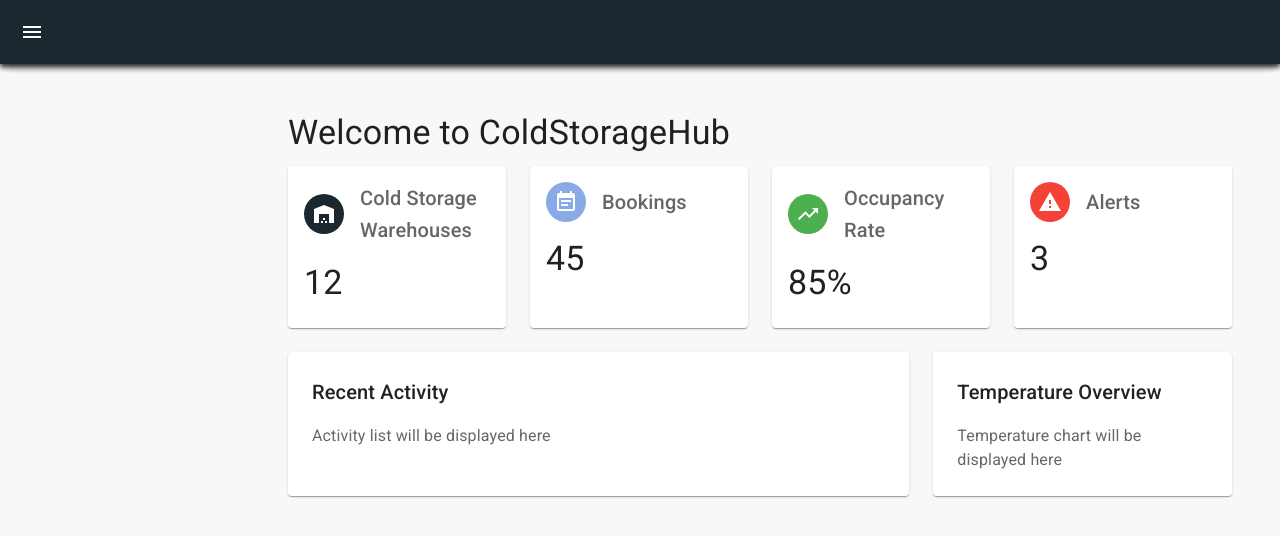
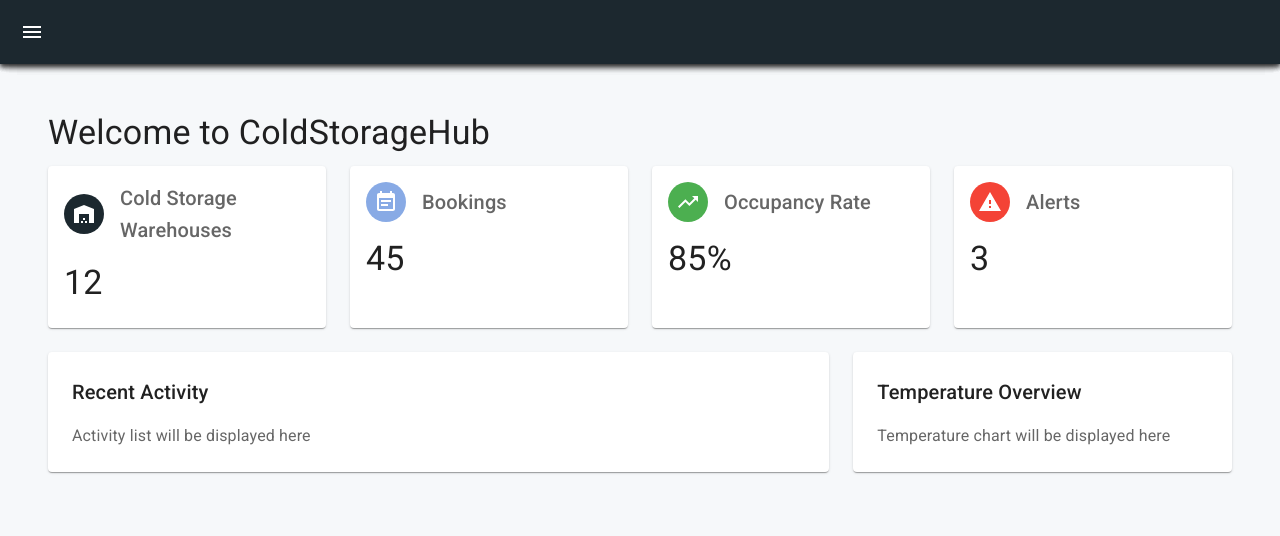
Before and after one commit to AlduinoCalderon/ColdConnect, a React (Create React App) app: page / in a window 1280 px wide. Shown: the top 536 px of the page. Built offline with nearby package versions, Linux system fonts and the light colour scheme.

Commit message:
No more empty space for the left sidebar

```diff
--- a/src/components/layout/Layout.tsx
+++ b/src/components/layout/Layout.tsx
@@ -18,7 +18,7 @@ const MainContent = styled(Box)(({ theme }) => ({
   flexGrow: 1,
   padding: theme.spacing(3),
   marginTop: 64, // Height of the navbar
-  marginLeft: 240, // Width of the sidebar
+  marginLeft: 0, // Width of the sidebar
   [theme.breakpoints.down('sm')]: {
     marginLeft: 0,
   },
--- a/src/components/layout/Navbar.tsx
+++ b/src/components/layout/Navbar.tsx
@@ -7,6 +7,7 @@ import {
   Box,
   useTheme,
   useMediaQuery,
+  Tooltip,
 } from '@mui/material';
 import {
   Menu as MenuIcon,
@@ -18,11 +19,12 @@ import { useTranslation } from 'react-i18next';
 import { useDispatch, useSelector } from 'react-redux';
 import { RootState } from '../../store/store';
 import { toggleTheme } from '../../store/slices/themeSlice';
+import i18n from '../../i18n/i18n';
 
 const Navbar: React.FC = () => {
   const theme = useTheme();
   const isMobile = useMediaQuery(theme.breakpoints.down('sm'));
-  const { t } = useTranslation();
+  const { t, i18n: i18nInstance } = useTranslation();
   const dispatch = useDispatch();
   const themeMode = useSelector((state: RootState) => state.theme.mode);
 
@@ -31,10 +33,8 @@ const Navbar: React.FC = () => {
   };
 
   const handleLanguageChange = () => {
-    // Implement language change logic here
-    // For example, you can toggle between 'en' and 'es'
-    // const newLang = i18n.language === 'en' ? 'es' : 'en';
-    // i18n.changeLanguage(newLang);
+    const newLang = i18nInstance.language === 'en' ? 'es' : 'en';
+    i18nInstance.changeLanguage(newLang);
   };
 
   return (
@@ -56,21 +56,23 @@ const Navbar: React.FC = () => {
         </Typography>
 
         <Box sx={{ display: 'flex', alignItems: 'center', gap: 2 }}>
+          <Tooltip title={themeMode === 'light' ? t('settings.darkMode') : t('settings.lightMode')}>
             <IconButton
               color="inherit"
               onClick={handleThemeToggle}
-            title={themeMode === 'light' ? t('settings.darkMode') : t('settings.lightMode')}
             >
               {themeMode === 'light' ? <DarkModeIcon /> : <LightModeIcon />}
             </IconButton>
+          </Tooltip>
 
+          <Tooltip title={`${t('settings.language')} (${i18nInstance.language.toUpperCase()})`}>
             <IconButton
               color="inherit"
               onClick={handleLanguageChange}
-            title={t('settings.language')}
             >
               <LanguageIcon />
             </IconButton>
+          </Tooltip>
         </Box>
       </Toolbar>
     </AppBar>
--- a/src/components/layout/Sidebar.tsx
+++ b/src/components/layout/Sidebar.tsx
@@ -10,7 +10,6 @@ import {
   IconButton,
   AppBar,
   Toolbar,
-  Collapse,
 } from '@mui/material';
 import {
   Home as HomeIcon,
@@ -26,8 +25,6 @@ import {
   Payment as PaymentIcon,
   Build as MaintenanceIcon,
   Notifications as NotificationIcon,
-  ExpandLess,
-  ExpandMore,
   Brightness4 as DarkModeIcon,
   Brightness7 as LightModeIcon,
   Language as LanguageIcon,
@@ -38,7 +35,7 @@ import { useDispatch, useSelector } from 'react-redux';
 import { toggleTheme } from '../../store/slices/themeSlice';
 import { RootState } from '../../store/store';
 
-const drawerWidth = 240;
+const drawerWidth = '15rem'; // Use rem for responsive design
 
 const StyledDrawer = styled(Drawer)(({ theme }) => ({
   width: drawerWidth,
@@ -92,9 +89,6 @@ const Sidebar: React.FC = () => {
 
   const handleLanguageChange = () => {
     // Implement language change logic here
-    // For example, you can toggle between 'en' and 'es'
-    // const newLang = i18n.language === 'en' ? 'es' : 'en';
-    // i18n.changeLanguage(newLang);
   };
 
   return (
--- a/src/pages/Home.tsx
+++ b/src/pages/Home.tsx
@@ -58,7 +58,7 @@ const Home: React.FC = () => {
   const theme = useTheme();
 
   return (
-    <Box sx={{ flexGrow: 1, p: 3 }}>
+    <Box sx={{ flexGrow: 1, p: 3, position: 'relative' }}>
       <Typography variant="h4" gutterBottom>
         {t('common.welcome')}
       </Typography>
```
Lines whose indentation alone changed are shown as unchanged.
